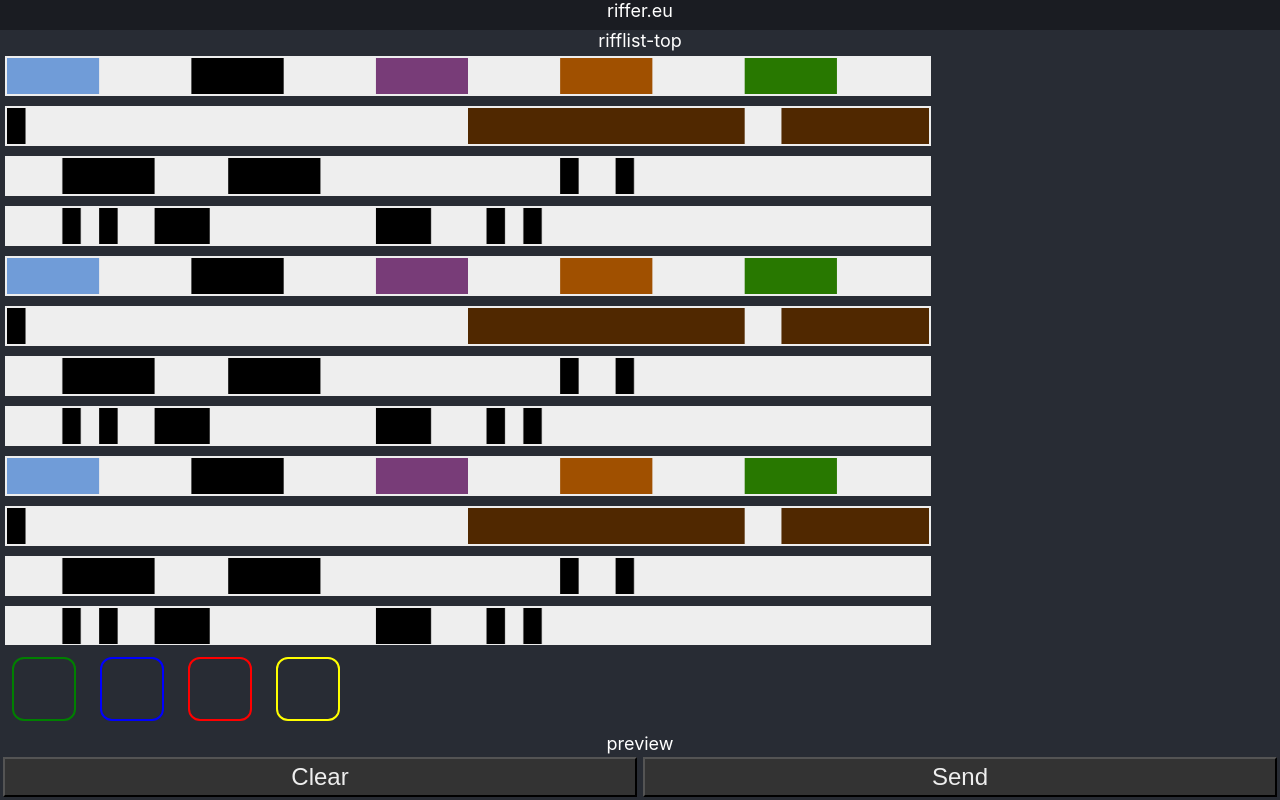
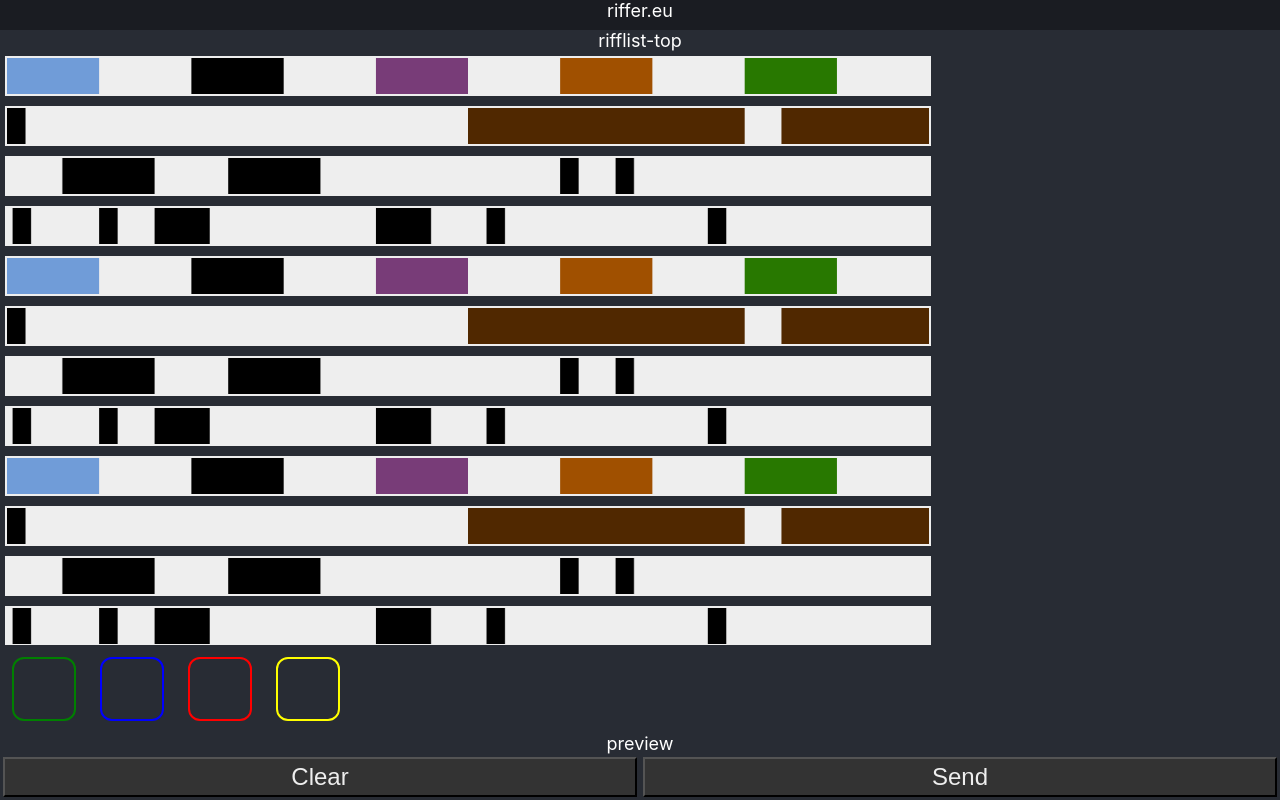
Before and after one commit to ReneCode/nineseconds, a React (Create React App) app: page / in a window 1280 px wide. Built offline with nearby package versions, Linux system fonts and the light colour scheme.

Commit message:
first simplest recording

```diff
--- a/src/audio/AudioSingleTrack.ts
+++ b/src/audio/AudioSingleTrack.ts
@@ -30,7 +30,7 @@ class AudioSingleTrack {
     if (!this.audioContext) {
       this.init();
     }
-    const timeScale = 1 / (1 * 128);
+    const timeScale = 1 / (1 * 1000);
     this.track.notes.forEach(note => {
       this.gainNode.gain.setValueAtTime(
         1,
--- /dev/null
+++ b/src/audio/TrackRecorder.ts
@@ -0,0 +1,47 @@
+import { NoteType, TrackType } from "../model/DataTypes";
+
+class TrackRecorder {
+  startMs: number = 0;
+  onMs: number = 0;
+  notes: NoteType[] = [];
+  note = 500;
+
+  start(maxLenMs: number = 9000, callback: (track: TrackType) => void) {
+    this.startMs = Date.now();
+    this.notes = [];
+    const self = this;
+    setTimeout(() => {
+      if (callback) {
+        const track = { id: "", len: maxLenMs, notes: self.stop() };
+        callback(track);
+      }
+    }, maxLenMs);
+  }
+
+  stop() {
+    this.startMs = 0;
+    return this.notes;
+  }
+
+  started() {
+    return this.startMs !== 0;
+  }
+
+  on() {
+    this.onMs = Date.now();
+  }
+
+  off() {
+    const offMs = Date.now();
+    const durationMs = offMs - this.onMs;
+    const start = this.onMs - this.startMs;
+    const note: NoteType = {
+      start: start,
+      len: durationMs,
+      note: this.note
+    };
+    this.notes.push(note);
+  }
+}
+
+export default TrackRecorder;
--- a/src/components/App.tsx
+++ b/src/components/App.tsx
@@ -1,14 +1,32 @@
-import React from "react";
+import React, { useState, useEffect } from "react";
 import "./App.scss";
 import TrackList from "./TrackList";
 import TrackInput from "./TrackInput";
 
+import { exampleTracks } from "../model/exampleTracks";
+import { TrackType } from "../model/DataTypes";
+
 const App: React.FC = () => {
+  const [tracks, setTracks] = useState([] as TrackType[]);
+
+  useEffect(() => {
+    let all: TrackType[] = [];
+    for (let i = 0; i < 4; i++) {
+      all = all.concat(exampleTracks);
+    }
+    setTracks(all);
+  }, []);
+
+  const addTrack = (track: TrackType) => {
+    console.log("Add:", track);
+    setTracks(tracks.concat(track));
+  };
+
   return (
     <div className="App">
       <div className="header">riffer.eu</div>
-      <TrackList />
-      <TrackInput />
+      <TrackList tracks={tracks} />
+      <TrackInput addTrack={addTrack} />
     </div>
   );
 };
--- a/src/components/TrackInput.tsx
+++ b/src/components/TrackInput.tsx
@@ -2,11 +2,13 @@ import React from "react";
 
 import "./TrackInput.scss";
 import TrackTapBoard from "./TrackTapBoard";
+import { TrackType } from "../model/DataTypes";
 
-const TrackInput = () => {
+type Props = { addTrack: (track: TrackType) => void };
+const TrackInput: React.FC<Props> = ({ addTrack }) => {
   return (
     <div className="track-input">
-      <TrackTapBoard />
+      <TrackTapBoard finishTrack={addTrack} />
       <div className="preview">preview</div>
       <div className="track-input__buttons">
         <button className="track-clear">Clear</button>
--- a/src/components/TrackList.tsx
+++ b/src/components/TrackList.tsx
@@ -1,21 +1,11 @@
-import React, { useState, useEffect } from "react";
+import React from "react";
 
 import "./TrackList.scss";
-import { exampleTracks } from "../model/exampleTracks";
+import TrackItem from "./TrackItem";
 import { TrackType } from "../model/DataTypes";
-import TrackItem from "./TrackItem";
 
-const TrackList = () => {
-  const [tracks, setTracks] = useState([] as TrackType[]);
-
-  useEffect(() => {
-    let all: TrackType[] = [];
-    for (let i = 0; i < 4; i++) {
-      all = all.concat(exampleTracks);
-    }
-    setTracks(all);
-  }, []);
-
+type Props = { tracks: TrackType[] };
+const TrackList: React.FC<Props> = ({ tracks }) => {
   return (
     <div className="scrollable-content">
       rifflist-top
--- a/src/components/TrackTapBoard.tsx
+++ b/src/components/TrackTapBoard.tsx
@@ -1,14 +1,28 @@
-import React from "react";
+import React, { useState } from "react";
 
 import "./TrackTapBoard.scss";
 import TapItem from "./TapItem";
+import TrackRecorder from "../audio/TrackRecorder";
+import { TrackType } from "../model/DataTypes";
 
-const TrackTapBoard = () => {
+type Props = {
+  finishTrack: (track: TrackType) => void;
+};
+const TrackTapBoard: React.FC<Props> = ({ finishTrack }) => {
+  const [recorder] = useState(new TrackRecorder());
+
   const onMouseDown = (color: string) => {
+    if (!recorder.started()) {
+      recorder.start(9 * 1000, finishTrack);
+    }
+    recorder.on();
+
     console.log(color, "down");
   };
 
   const onMouseUp = (color: string) => {
+    recorder.off();
+
     console.log(color, "up");
   };
 
--- a/src/model/exampleTracks.ts
+++ b/src/model/exampleTracks.ts
@@ -33,14 +33,14 @@ export const exampleTracks: TrackType[] = [
   },
   {
     id: "4",
-    len: 500,
+    len: 5000,
     notes: [
-      { start: 30, len: 10, note: 200 },
-      { start: 50, len: 10, note: 200 },
-      { start: 80, len: 30, note: 300 },
-      { start: 200, len: 30, note: 400 },
-      { start: 260, len: 10, note: 400 },
-      { start: 280, len: 10, note: 400 }
+      { start: 30, len: 100, note: 200 },
+      { start: 500, len: 100, note: 200 },
+      { start: 800, len: 300, note: 300 },
+      { start: 2000, len: 300, note: 400 },
+      { start: 2600, len: 100, note: 400 },
+      { start: 3800, len: 100, note: 400 }
     ]
   }
 ];
```
